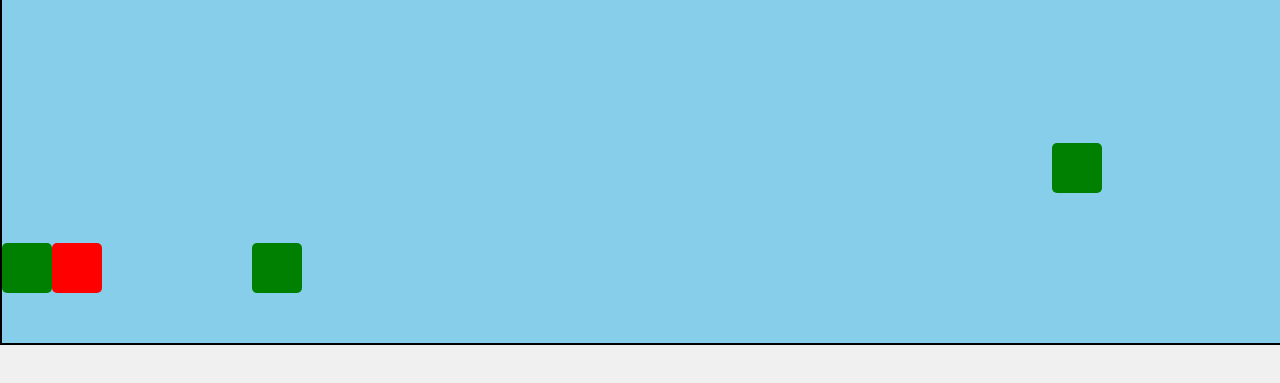
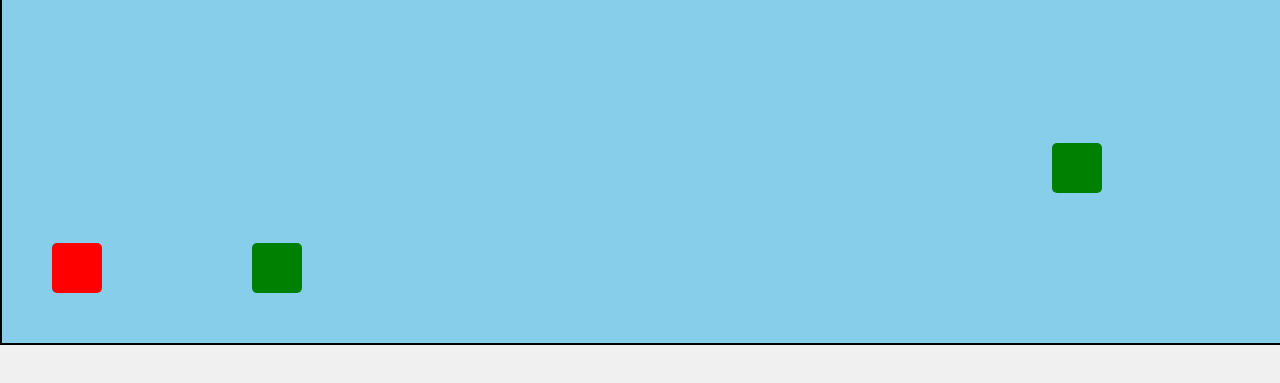
Before and after one commit to Marie05062008/web_plain, a plain HTML site: page Jump and Run/index.html in a window 1280 px wide. Shown: the part 59-442 px from the top of the page. Drawn offline with Linux system fonts and the light colour scheme.

Commit message:
neuer versuch der entfernung

```diff
--- a/Jump and Run/index.html
+++ b/Jump and Run/index.html
@@ -19,7 +19,6 @@
             <div id="player"></div>
             <div class="obstacle" id="obstacle-1"></div>
             <div class="obstacle" id="obstacle-2"></div>
-            <div class="obstacle" id="obstacle-3"></div>
         </div>
         <div id="game-over-screen" style="display: none;">
             <h1>Game Over</h1>
```
